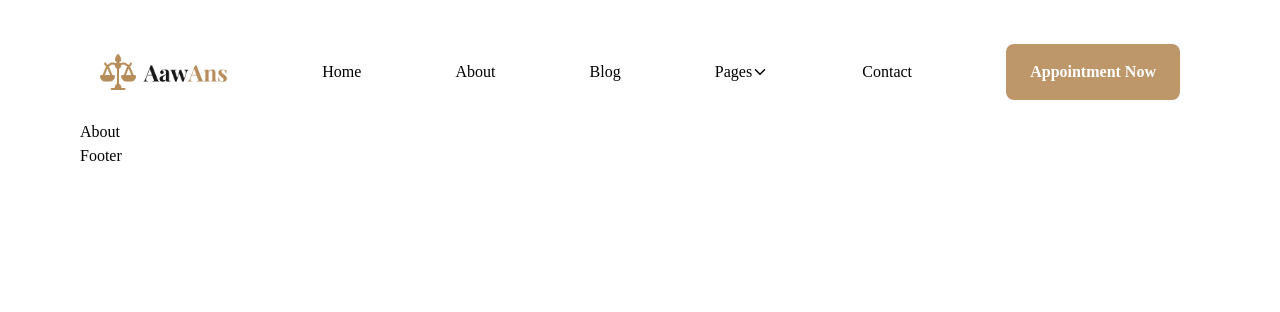
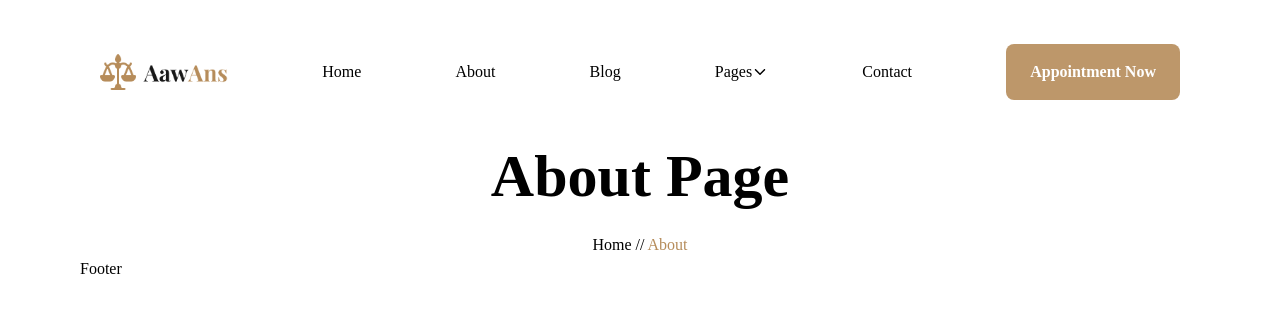
Before and after one commit to dm-mensavi/aawans-zaptek, a React (Create React App) app: page /about in a window 1280 px wide. Shown: the top 312 px of the page. Built offline with nearby package versions, Linux system fonts and the light colour scheme.

Commit message:
Add header

```diff
--- a/src/Pages/About.js
+++ b/src/Pages/About.js
@@ -1,8 +1,11 @@
 import React from 'react'
+import Header from '../Components/Header'
 
 function About() {
   return (
-    <div>About</div>
+    <div>
+      <Header pageTitle="About Page" name="About" />
+    </div>
   )
 }
 
--- a/src/Pages/Attorney.js
+++ b/src/Pages/Attorney.js
@@ -1,8 +1,11 @@
 import React from 'react'
+import Header from '../Components/Header'
 
 function Attorney() {
   return (
-    <div>Attorney</div>
+    <div>
+      <Header pageTitle="Our Attorney" name="Attorney" />
+    </div>
   )
 }
 
--- a/src/Pages/Blog/Blog.js
+++ b/src/Pages/Blog/Blog.js
@@ -1,8 +1,11 @@
 import React from 'react'
+import Header from '../../Components/Header'
 
 function Blog() {
   return (
-    <div>Blog</div>
+    <div>
+      <Header pageTitle="Blog Page" name="Blog" />
+    </div>
   )
 }
 
--- a/src/Pages/Cases/Cases.js
+++ b/src/Pages/Cases/Cases.js
@@ -1,8 +1,11 @@
 import React from 'react'
+import Header from '../../Components/Header'
 
 function Cases() {
   return (
-    <div>Cases</div>
+    <div>
+      <Header pageTitle="All Cases" name="Cases" />
+    </div>
   )
 }
 
--- a/src/Pages/Contact.js
+++ b/src/Pages/Contact.js
@@ -1,8 +1,11 @@
 import React from 'react'
+import Header from '../Components/Header'
 
 function Contact() {
   return (
-    <div>Contact</div>
+    <div>
+      <Header pageTitle="Contact Us" name="Contact Us" />
+    </div>
   )
 }
 
--- a/src/Pages/Layout.js
+++ b/src/Pages/Layout.js
@@ -1,6 +1,6 @@
 import { Outlet } from "react-router-dom";
-import Navbar from "../components/Navbar.js";
-import Footer from "../components/Footer.js";
+import Navbar from "../Components/Navbar.js";
+import Footer from "../Components/Footer.js";
 
 const Layout = () => {
 	return (
--- a/src/Pages/PracticeAreas/PracticeArea.js
+++ b/src/Pages/PracticeAreas/PracticeArea.js
@@ -1,8 +1,11 @@
 import React from 'react'
+import Header from '../../Components/Header'
 
 function PracticeArea() {
   return (
-    <div>PracticeArea</div>
+    <div>
+      <Header pageTitle="Practice Areas" name="Practice Areas" />
+    </div>
   )
 }
 
--- /dev/null
+++ b/src/components/Header.js
@@ -0,0 +1,14 @@
+import React from 'react';
+
+function Header({ pageTitle, name }) {
+  return (
+    <div className='flex flex-col items-center'>
+      <h1 className='h1'>{pageTitle}</h1>
+      <div className='flex'>
+        <h2>Home //<span className='text-primary'> {name}</span></h2>
+      </div>
+    </div>
+  );
+}
+
+export default Header;
```
